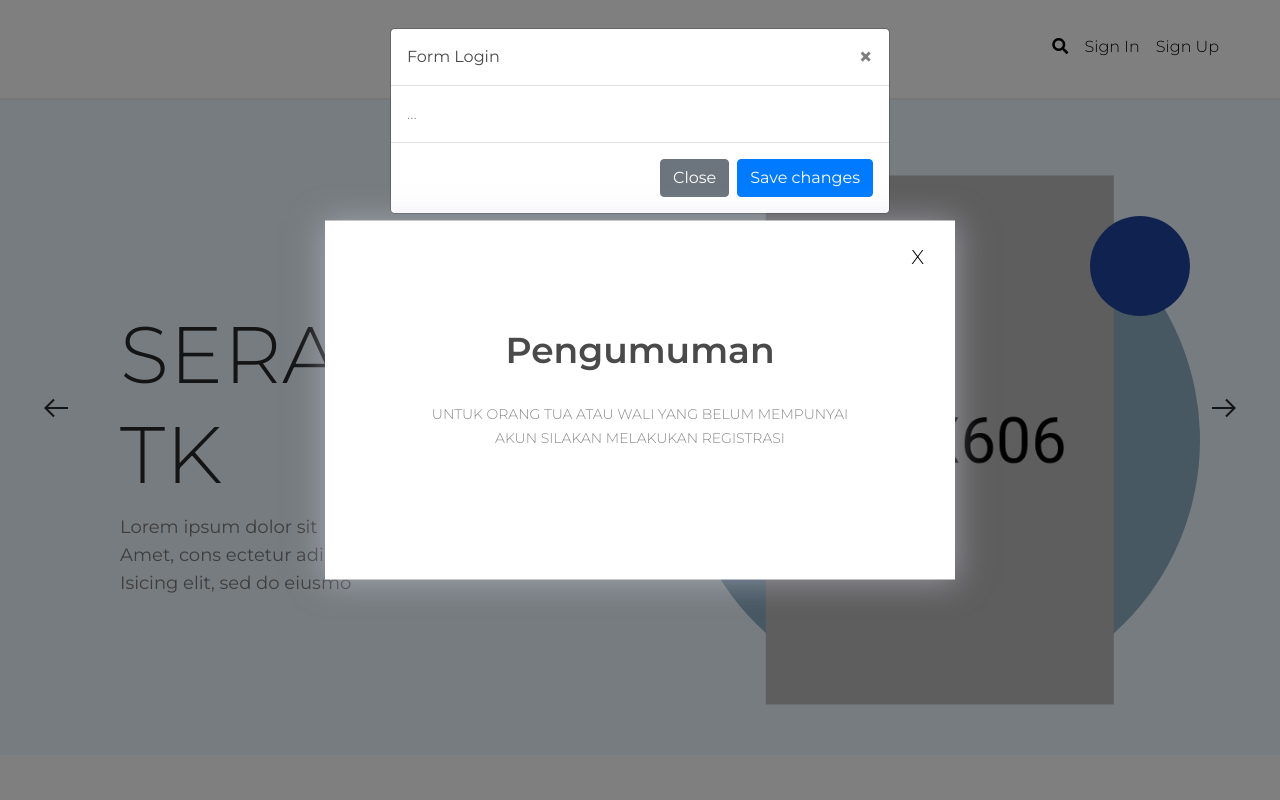
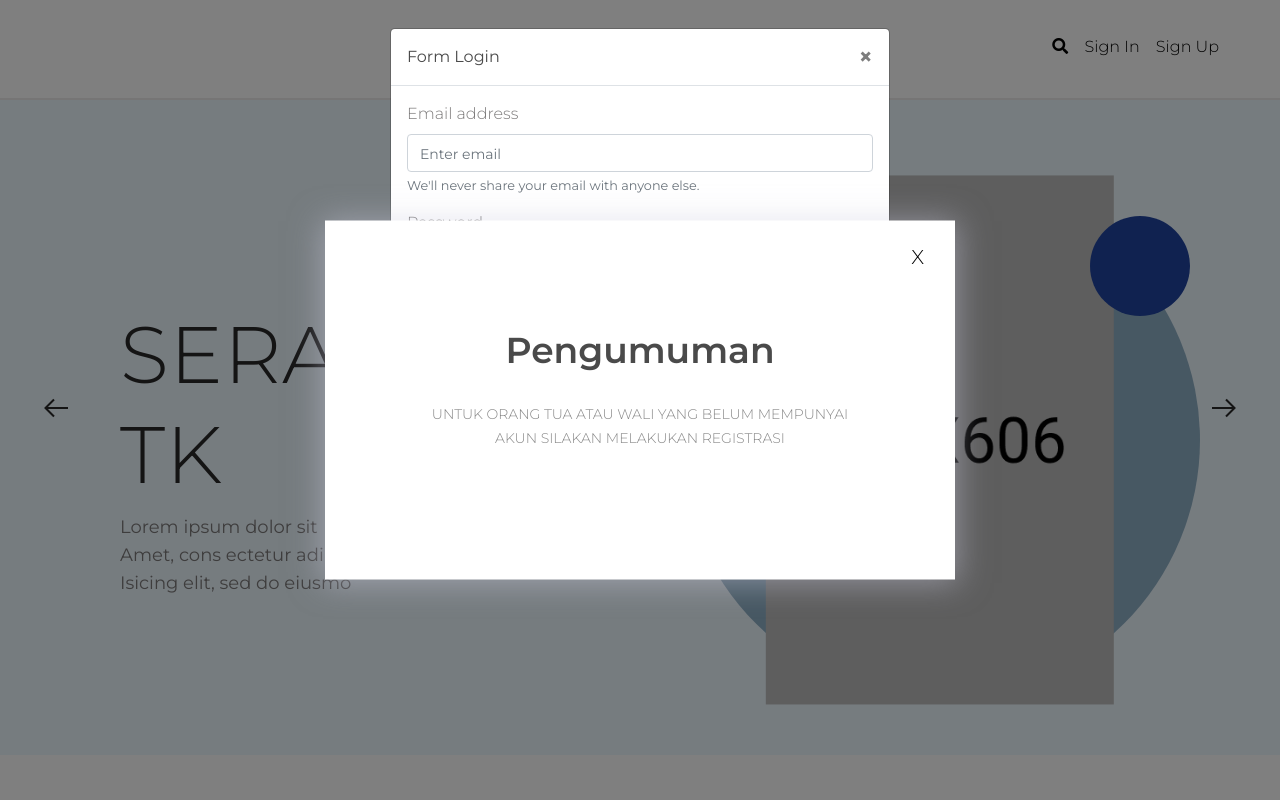
Before and after one commit to Lrini/sdhshop, a WordPress theme: template index.php in a window 1280 px wide, after a click on "Sign In". Run offline with PHP 8.4 and a stand-in for WordPress, Linux system fonts and the light colour scheme; the site name, menu and one post (Sample post) are stand-ins, and other content is empty.

Commit message:
form login register

```diff
--- a/index.php
+++ b/index.php
@@ -122,11 +122,20 @@
                     </button>
                   </div>
                   <div class="modal-body">
-                    ...
+                  <form>
+                      <div class="form-group">
+                        <label>Email address</label>
+                        <input type="email" class="form-control" id="exampleInputEmail1" placeholder="Enter email">
+                        <small id="emailHelp" class="form-text text-muted">We'll never share your email with anyone else.</small>
+                      </div>
+                      <div class="form-group">
+                        <label>Password</label>
+                        <input type="password" class="form-control" id="exampleInputPassword1" placeholder="Password">
+                      </div>
+                      <button type="submit" class="btn btn-primary">Submit</button>
+                    </form>
                   </div>
                   <div class="modal-footer">
-                    <button type="button" class="btn btn-secondary" data-dismiss="modal">Close</button>
-                    <button type="button" class="btn btn-primary">Save changes</button>
                   </div>
                 </div>
               </div>
@@ -144,11 +153,32 @@
                     </button>
                   </div>
                   <div class="modal-body">
-                    ...
+                      <form action="#">
+                      <div class="form-group">
+                        <label>Nama Anda</label>
+                        <input type="text" class="form-control" id="nama" placeholder="Nama anda ">
+                      </div>
+                      <div class="form-group">
+                        <label>No handphone</label>
+                        <input type="text" class="form-control" id="no_hp" placeholder="No handphone yang dapat dihubungi">
+                      </div>
+                      <div class="form-group">
+                        <label>Alamat</label>
+                        <input type="text" class="form-control" id="alamat" placeholder="alamat anda">
+                      </div>
+                      <div class="form-group">
+                        <label>Email address</label>
+                        <input type="email" class="form-control" id="exampleInputEmail1" placeholder="Enter email">
+                        <small id="emailHelp" class="form-text text-muted">We'll never share your email with anyone else.</small>
+                      </div>
+                      <div class="form-group">
+                        <label>Password</label>
+                        <input type="password" class="form-control" id="exampleInputPassword1" placeholder="Password">
+                      </div>
+                      <button type="submit" class="btn btn-primary">Submit</button>
+                      </form>
                   </div>
                   <div class="modal-footer">
-                    <button type="button" class="btn btn-secondary" data-dismiss="modal">Close</button>
-                    <button type="button" class="btn btn-primary">Save changes</button>
                   </div>
                 </div>
               </div>
```
